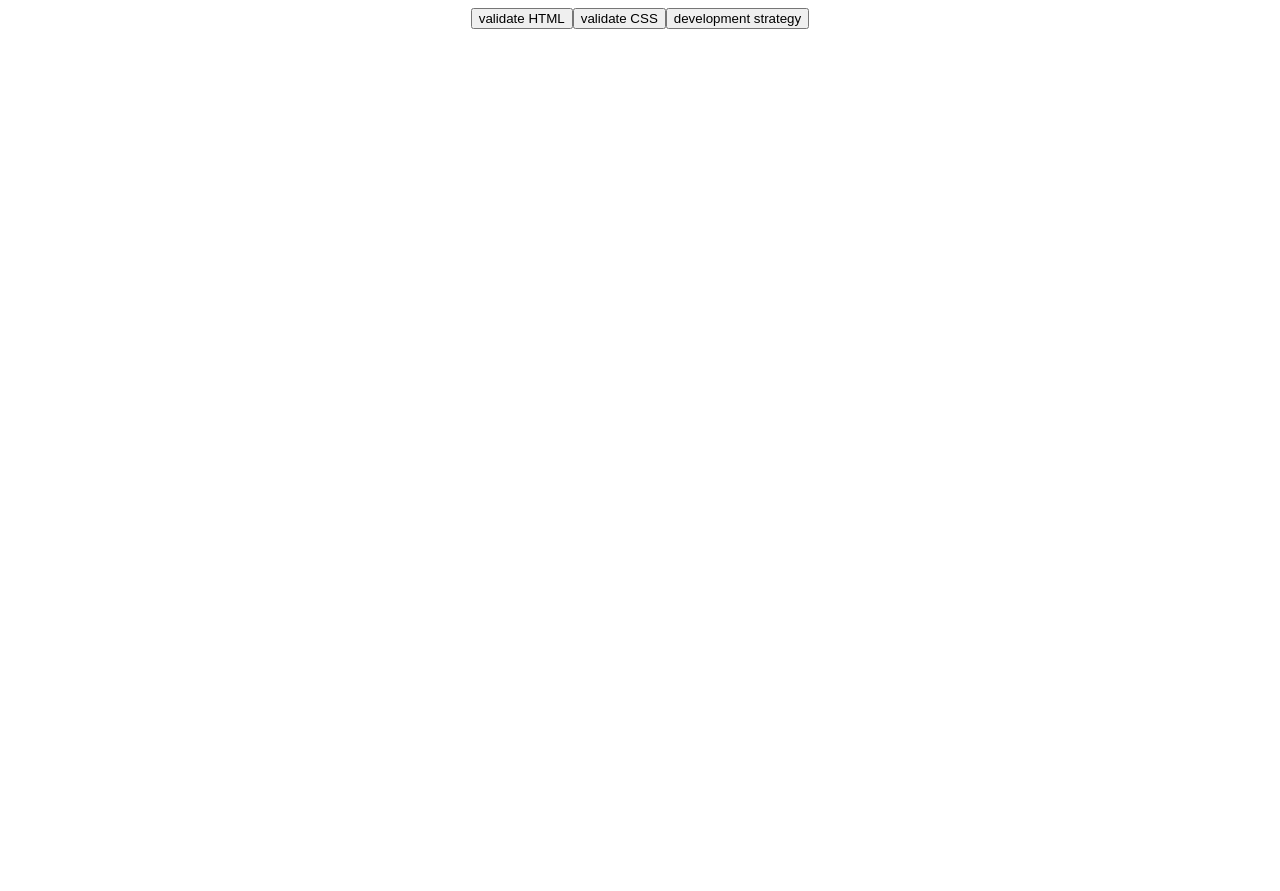
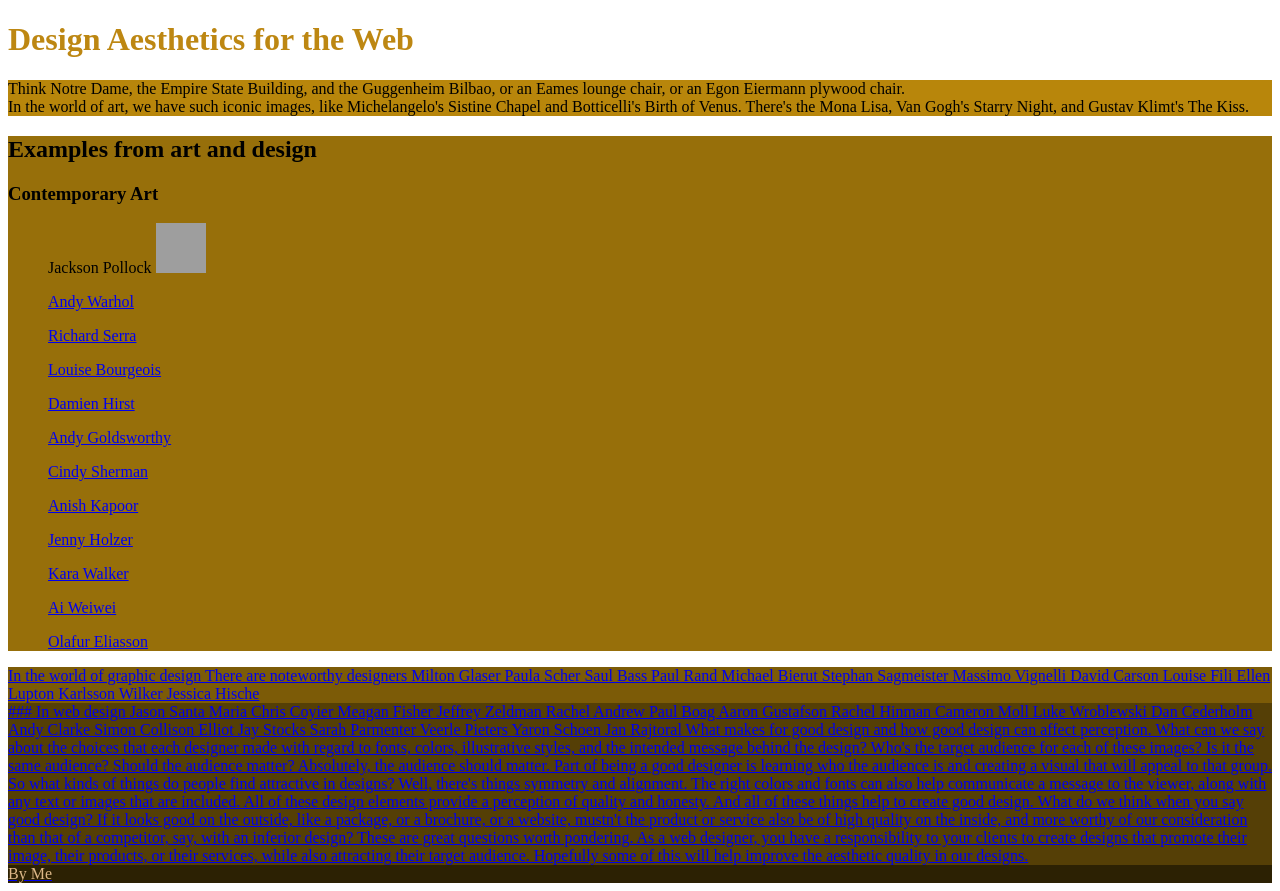
Before and after one commit to Meowri/Week1-incremental-development-excersise-2, a plain HTML site: page index.html in a window 1280 px wide. Before the commit the page ends 800 px from the top, so only its background shows below. Drawn offline with Linux system fonts and the light colour scheme; grey boxes are pictures that could not be loaded.

Commit message:
Changes from previous repo

```diff
--- a/index.html
+++ b/index.html
@@ -1,15 +1,144 @@
 <!DOCTYPE html>
-<html>
+<html lang="en">
 
 <head>
-  <title></title>
-  <meta charset="utf-8">
-
-  <!-- Leave this here!  It renders the review buttons  -->
-  <script src='./evaluation/init.js'></script>
+  <meta charset="UTF-8">
+  <meta name="viewport" content="width=device-width, initial-scale=1.0">
+  <title>Document</title>
+  <link rel="stylesheet" type="text/css" href="style.css">
 </head>
+<title>Design Aesthetics</title>
 
 <body>
+  <header>
+    <h1>Design Aesthetics for the Web</h1>
+  </header>
+  <nav>Think Notre Dame, the Empire State Building, and the Guggenheim Bilbao, or an Eames lounge chair,
+    or an Egon Eiermann plywood chair.
+    <br>
+    In the world of art, we have such iconic images, like Michelangelo's Sistine Chapel and Botticelli's Birth of Venus.
+    There's the Mona Lisa, Van Gogh's Starry Night, and Gustav Klimt's The Kiss.</nav>
+  <aside>
+    <h2>Examples from art and design</h2>
+    <h3>Contemporary Art</h3>
+    <ul>Jackson Pollock
+      <a href="https://i.imgur.com/utZoovp.jpg">
+        <img alt="Expression of paint thrown passionately onto a canvas"
+          src="https://www.youtube.com/watch?v=aXLS_WDIugk" width="50" height="50" </a>
+    </ul>
+    <ul>Andy Warhol</ul>
+    <ul>Richard Serra</ul>
+    <ul>Louise Bourgeois</ul>
+    <ul>Damien Hirst</ul>
+    <ul>Andy Goldsworthy</ul>
+    <ul>Cindy Sherman</ul>
+    <ul>Anish Kapoor</ul>
+    <ul>Jenny Holzer</ul>
+    <ul>Kara Walker</ul>
+    <ul>Ai Weiwei</ul>
+    <ul>Olafur Eliasson</ul>
+  </aside>
+  <section>In the world of graphic design
+
+    There are noteworthy designers
+
+    Milton Glaser
+
+    Paula Scher
+
+    Saul Bass
+
+    Paul Rand
+
+    Michael Bierut
+
+    Stephan Sagmeister
+
+    Massimo Vignelli
+
+    David Carson
+
+    Louise Fili
+
+    Ellen Lupton
+
+    Karlsson Wilker
+
+    Jessica Hische
+  </section>
+  <article>
+    ### In web design
+
+    Jason Santa Maria
+
+    Chris Coyier
+
+    Meagan Fisher
+
+    Jeffrey Zeldman
+
+    Rachel Andrew
+
+    Paul Boag
+
+    Aaron Gustafson
+
+    Rachel Hinman
+
+    Cameron Moll
+
+    Luke Wroblewski
+
+    Dan Cederholm
+
+    Andy Clarke
+
+    Simon Collison
+
+    Elliot Jay Stocks
+
+    Sarah Parmenter
+
+    Veerle Pieters
+
+    Yaron Schoen
+
+    Jan Rajtoral
+
+    What makes for good design and how good design can affect perception.
+
+    What can we say about the choices that each designer made with regard to fonts, colors, illustrative styles,
+    and the intended message behind the design?
+
+    Who's the target audience for each of these images?
+
+    Is it the same audience?
+
+    Should the audience matter?
+
+    Absolutely, the audience should matter.
+
+    Part of being a good designer is learning who the audience is and creating a visual that will appeal to that group.
+
+    So what kinds of things do people find attractive in designs?
+
+    Well, there's things symmetry and alignment.
+    The right colors and fonts can also help communicate a message to the viewer, along with any text or images that are
+    included.
+    All of these design elements provide a perception of quality and honesty.
+    And all of these things help to create good design.
+    What do we think when you say good design?
+    If it looks good on the outside, like a package, or a brochure, or a website, mustn't the product or service also be
+    of
+    high quality
+    on the inside, and more worthy of our consideration than that of a competitor, say, with an inferior design?
+
+    These are great questions worth pondering.
+    As a web designer, you have a responsibility to your clients to create designs that promote their image,
+    their products, or their services, while also attracting their target audience.
+    Hopefully some of this will help improve the aesthetic quality in our designs.
+  </article>
+  <footer>By Me</footer>
 </body>
 
 </html>
--- /dev/null
+++ b/style.css
@@ -0,0 +1,10 @@
+<style>
+header{background-color: rgb(250, 171, 2);}
+header{color: rgb(189, 135, 18);}
+nav {background-color: darkgoldenrod;}
+aside{background-color: rgb(151, 111, 10);}
+section {background-color: rgb(124, 91, 7);}
+article{background-color: rgb(85, 63, 6);}
+footer{background-color: rgb(44, 33, 3);}
+footer{color: burlywood;}
+</style>
```
Also changed, not shown: wireframe.gif (added), 3 other files.
